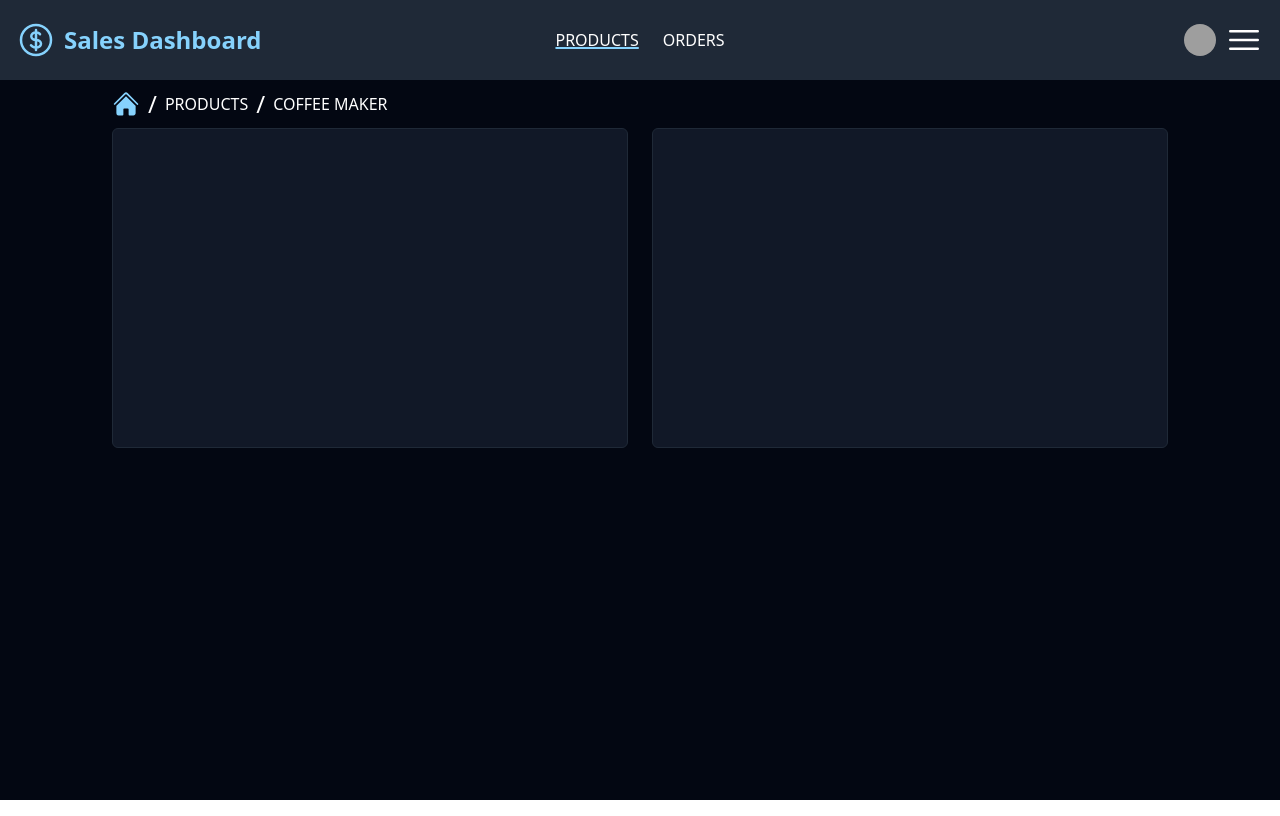
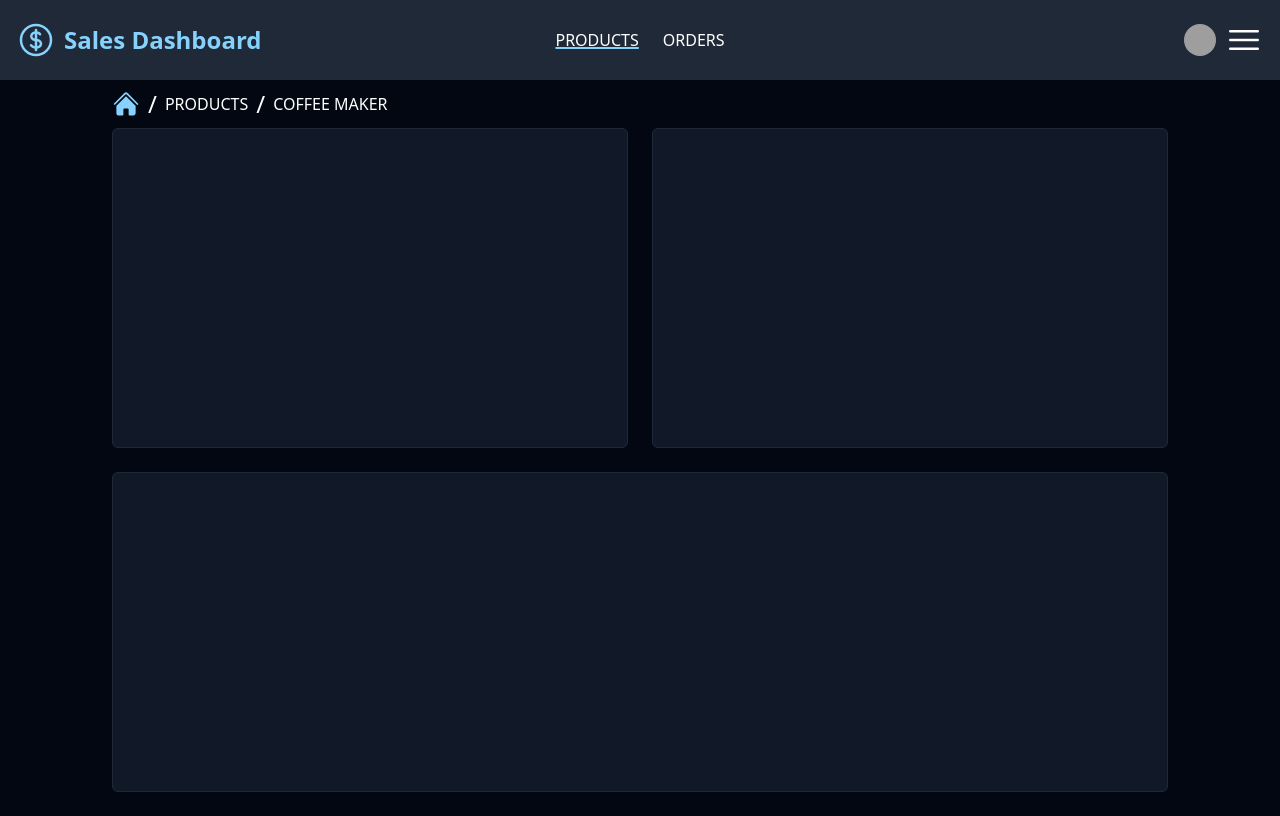
Before and after one commit to cwbieganek/sales-dashboard, a SvelteKit app: page /products/1 in a window 1280 px wide. Built offline with nearby package versions, Linux system fonts and the light colour scheme; grey boxes are pictures that could not be loaded.

Commit message:
Add the stats container. Change the border color of the chart containers on hover.

```diff
--- a/src/routes/products/[id]/+page.svelte
+++ b/src/routes/products/[id]/+page.svelte
@@ -7,7 +7,7 @@
 	let totalProfit = (product.listPrice - product.wholesaleCost) * product.sales;
 </script>
 
-<div class="h-full px-28">
+<div class="h-full px-28 pb-6">
 	<!-- Breadcrumbs container -->
 	<div class="flex flex-row items-center text-white my-2">
 		<!-- Breadcrumbs home logo -->
@@ -27,8 +27,12 @@
 	<!-- Charts container -->
 	<div class="flex flex-row gap-6">
 		<!-- Chart 1 -->
-		<div class="bg-gray-900 border rounded-md border-gray-800 w-6/12 h-80" />
+		<div class="bg-gray-900 border rounded-md border-gray-800 hover:border-gray-700 w-6/12 h-80" />
 		<!-- Chart 2 -->
-		<div class="bg-gray-900 border rounded-md border-gray-800 w-6/12 h-80" />
+		<div class="bg-gray-900 border rounded-md border-gray-800 hover:border-gray-700 w-6/12 h-80" />
 	</div>
+	<!-- Stats container -->
+	<div
+		class="bg-gray-900 border rounded-md border-gray-800 hover:border-gray-700 w-full h-80 mt-6"
+	/>
 </div>
```
